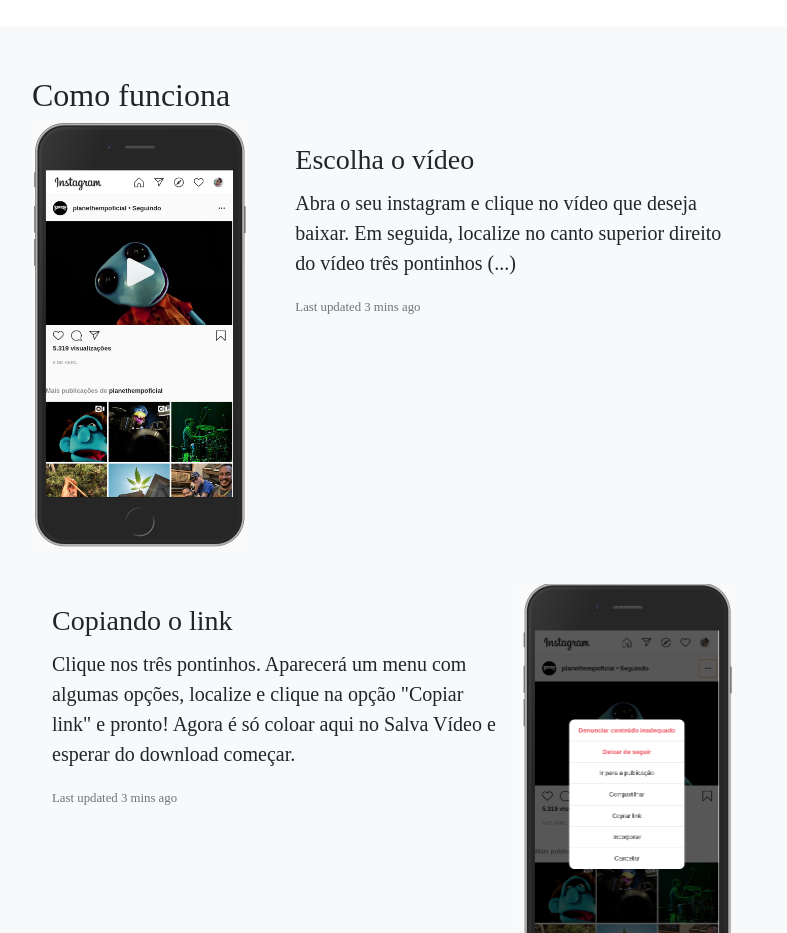
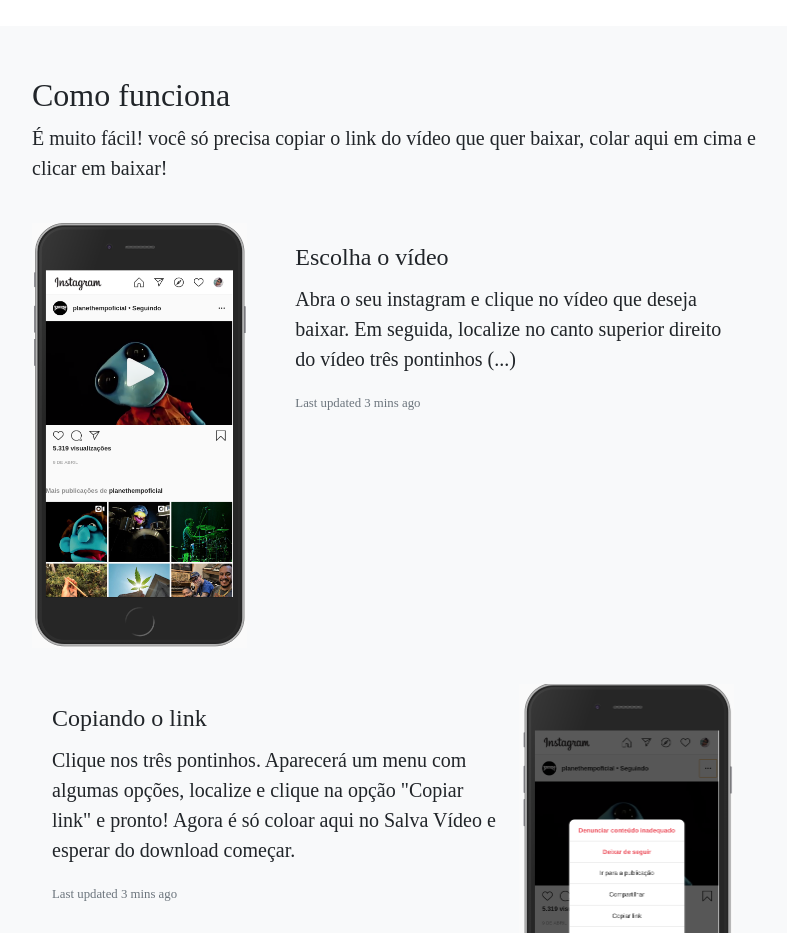
Before and after one commit to JohnGomez/downgram.github.io, a plain HTML site: page index.html in a window 1280 px wide. Shown: the part 800-1733 px from the top of the page, without its empty margins (243-1030 px from the left). Drawn offline with Linux system fonts and the light colour scheme; a web font is replaced by a local one.

Commit message:
correções

```diff
--- a/index.html
+++ b/index.html
@@ -94,6 +94,7 @@
       <div class="row">
         <div class="col-lg-8 mx-auto">
           <h2>Como funciona</h2>
+          <p class="lead">É muito fácil! você só precisa copiar o link do vídeo que quer baixar, colar aqui em cima e clicar em baixar!</p><br/>
           <div class="invisible-card mb-3" >
             <div class="row no-gutters">
               <div class="col-md-4">
@@ -101,7 +102,7 @@
               </div>
               <div class="col-md-8">
                 <div class="card-body">
-                  <h3 class="card-title">Escolha o vídeo</h3>
+                  <h4 class="card-title">Escolha o vídeo</h4>
                   <p class="lead">Abra o seu instagram e clique no vídeo que deseja baixar. Em seguida, localize no canto superior direito do vídeo três pontinhos (...)</p>
                   <p class="card-text"><small class="text-muted">Last updated 3 mins ago</small></p>
                 </div>
@@ -113,7 +114,7 @@
             <div class="row no-gutters">
               <div class="col-md-8">
                 <div class="card-body">
-                  <h3 class="card-title">Copiando o link</h3>
+                  <h4 class="card-title">Copiando o link</h4>
                   <p class="lead">Clique nos três pontinhos. Aparecerá um menu com algumas opções, localize e clique na opção "Copiar link" e pronto! Agora é só coloar aqui no <b>Salva Vídeo</b> e esperar do download começar.</p>
                   <p class="card-text"><small class="text-muted">Last updated 3 mins ago</small></p>
                 </div>
```
